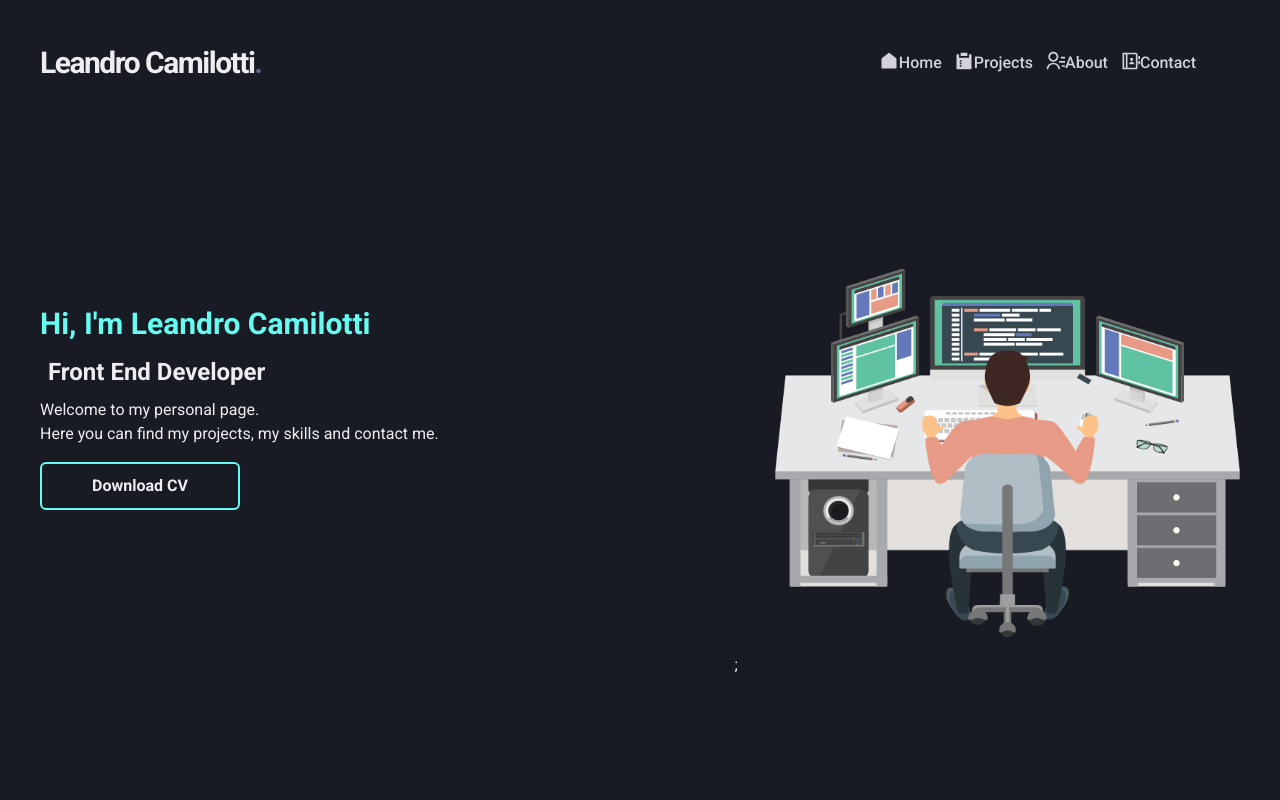
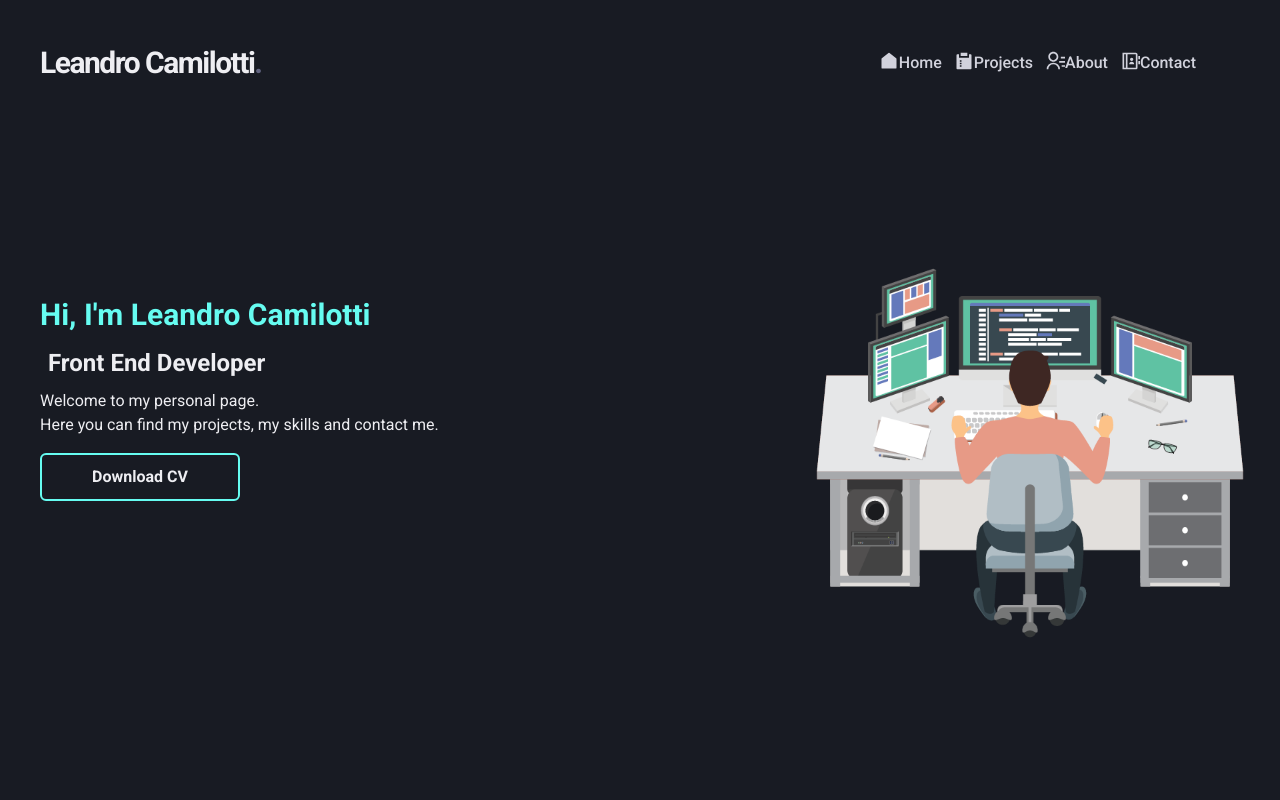
Before and after one commit to lecamilotti/portifolioV2.1, a Next.js app: page / in a window 1280 px wide. Shown: the top 800 px of the page. Built offline with nearby package versions, Linux system fonts and the light colour scheme.

Commit message:
fixing image props

```diff
--- a/src/components/Aside/Programmer.tsx
+++ /dev/null
@@ -1,11 +0,0 @@
-import { Box, Image } from "@chakra-ui/react";
-
-function Programmer () {
-  return (
-    <Box>
-   <Image src="programer.png" alt="programer" width="500" height="400" ignoreFallback />;
-   </Box>
-  );
-}
-
-export default Programmer;
--- a/src/components/Aside/index.tsx
+++ b/src/components/Aside/index.tsx
@@ -1,16 +1,21 @@
-/* eslint-disable @next/next/no-img-element */
 import { Box, Flex } from "@chakra-ui/react";
-import Programmer from "./programmer";
+import Image, { ImageProps } from "next/image";
+import codePic from '../../images/programer.png';
 
+export type AsideProps = Omit<ImageProps, "width" | "height" | "src">;
 
-export default function Aside(){
-
+export const Aside: React.FC<AsideProps> = (props) => {
   return (
     <Flex maxW={1280} m="auto"  width={["100%", "100%", "100%", "100%"]}>
       <Box ml="auto" mt="20" pt="10" >
-        <Programmer />
+
+      <Image
+      src={codePic}
+       width={500} height={400} alt="" {...props}
+      />
 
        </Box>
     </Flex>
   );
-}
+};
+export default Aside;
--- a/tsconfig.json
+++ b/tsconfig.json
@@ -23,7 +23,7 @@
     "next-env.d.ts",
     "**/*.ts",
     "**/*.tsx"
-  ],
+, "src/components/Aside/Programmer.tsx"  ],
   "exclude": [
     "node_modules"
   ]
```
Also changed, not shown: src/images/programer.png (renamed from public/programer.png).
